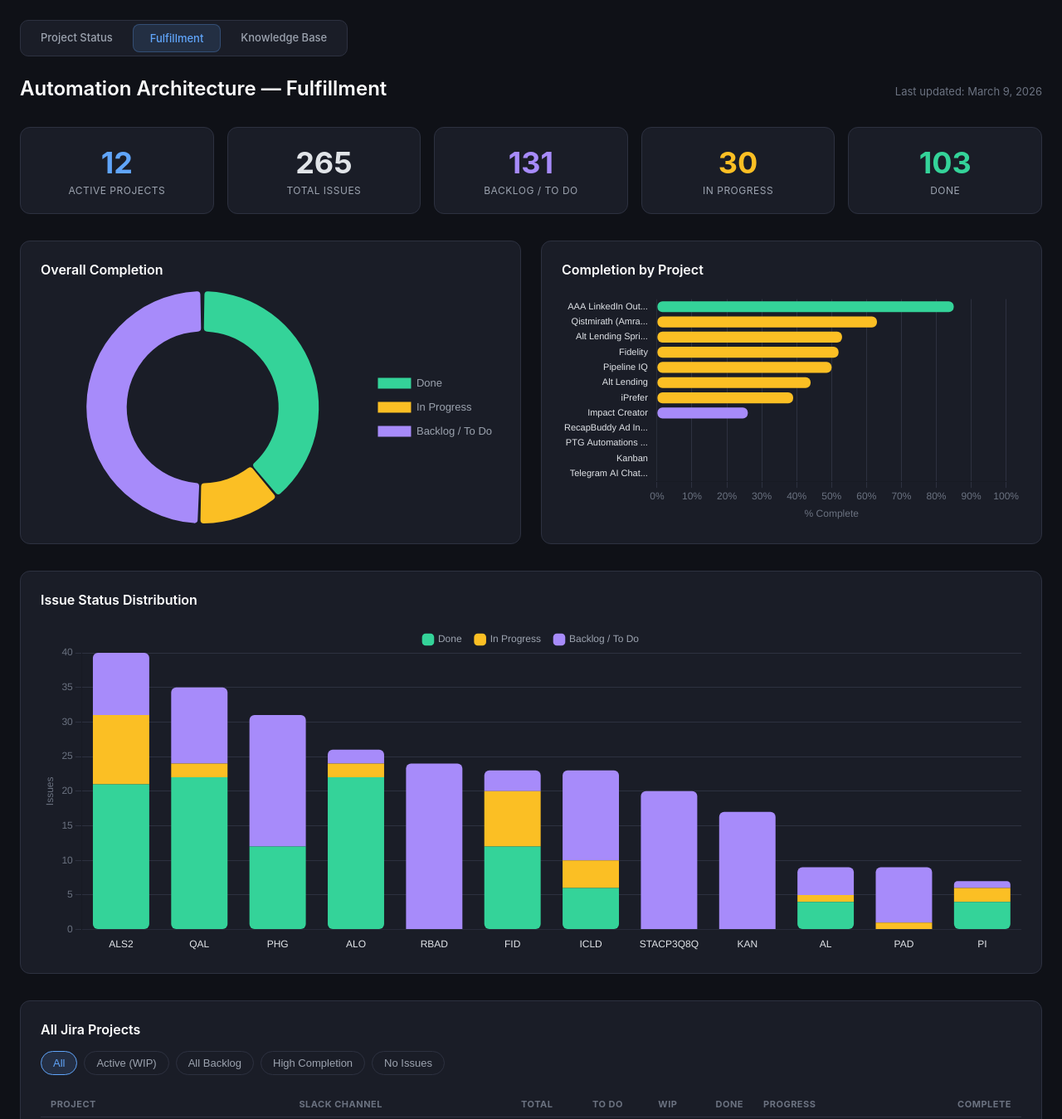
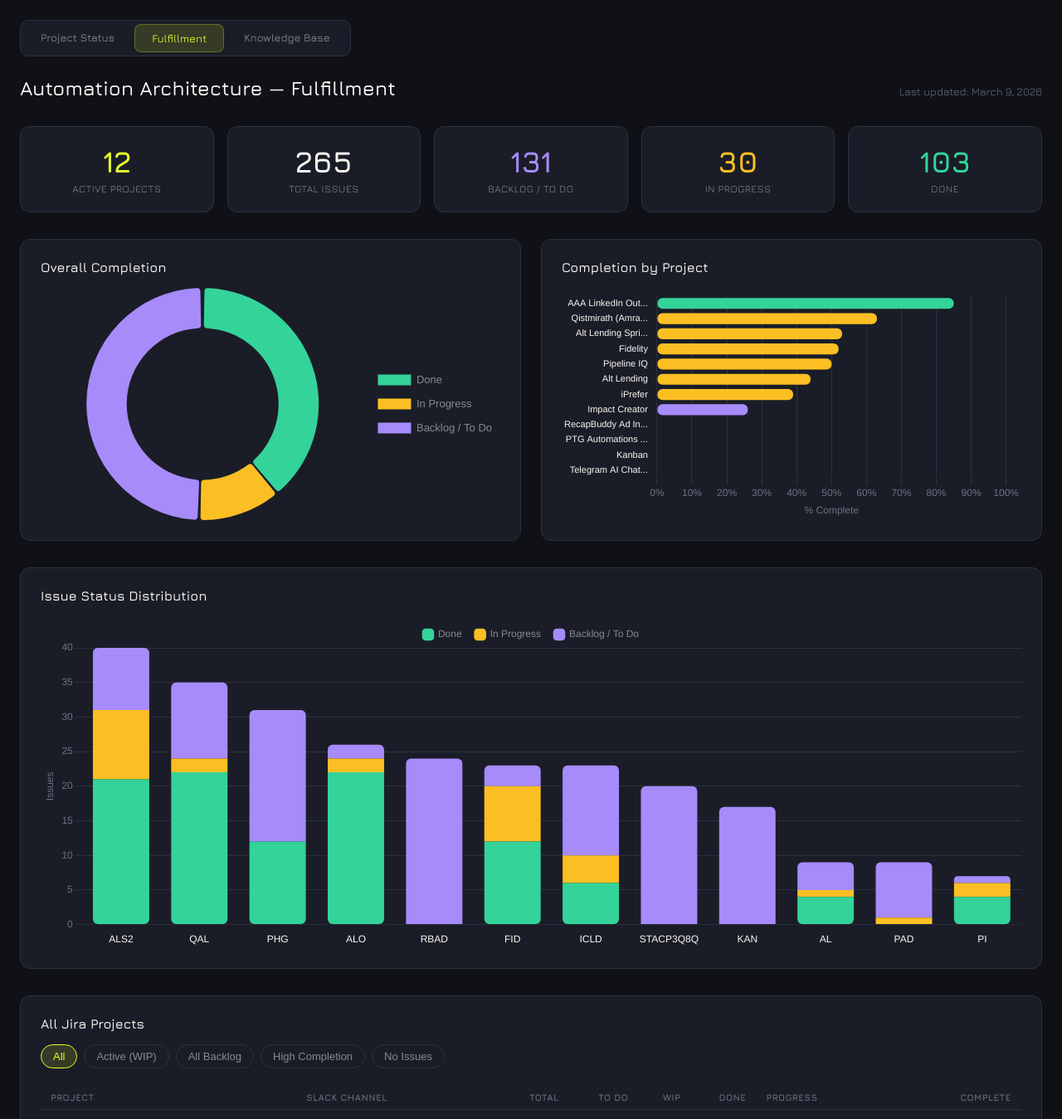
Before and after one commit to Automation-Architecture/aa-jira-fulfillment, a plain HTML site: page public/index.html in a window 1280 px wide. Shown: the top 1349 px of the page at 83% size. Drawn offline with nearby package versions, Linux system fonts and the light colour scheme.

Commit message:
Apply brand guidelines: Jura font + lime/off-white color palette

```diff
--- a/public/index.html
+++ b/public/index.html
@@ -4,35 +4,36 @@
 <meta charset="UTF-8">
 <meta name="viewport" content="width=device-width, initial-scale=1.0">
 <title>Automation Architecture — Fulfillment</title>
+<link href="https://fonts.googleapis.com/css2?family=Jura:wght@300;400;500;600;700&display=swap" rel="stylesheet">
 <script src="https://cdnjs.cloudflare.com/ajax/libs/Chart.js/4.4.1/chart.umd.min.js"></script>
 <style>
   * { margin: 0; padding: 0; box-sizing: border-box; }
-  body { font-family: -apple-system, BlinkMacSystemFont, 'Segoe UI', Roboto, sans-serif; background: #0f1117; color: #e1e4e8; padding: 24px; }
+  body { font-family: 'Jura', sans-serif; background: #0f1117; color: #F9F7F2; padding: 24px; }
 
   .nav { display: flex; gap: 4px; margin-bottom: 24px; background: #1a1d27; border-radius: 10px; padding: 4px; border: 1px solid #2d3140; width: fit-content; }
-  .nav a { padding: 8px 20px; border-radius: 8px; font-size: 13px; font-weight: 500; color: #9ca3af; text-decoration: none; transition: all 0.15s; }
-  .nav a:hover { color: #e1e4e8; background: #2d3140; }
-  .nav a.active { background: #60a5fa22; color: #60a5fa; border: 1px solid #60a5fa44; }
+  .nav a { padding: 8px 20px; border-radius: 8px; font-size: 13px; font-weight: 500; color: #898A8D; text-decoration: none; transition: all 0.15s; }
+  .nav a:hover { color: #F9F7F2; background: #2d3140; }
+  .nav a.active { background: #E6FF2B22; color: #E6FF2B; border: 1px solid #E6FF2B44; }
 
   .header { display: flex; justify-content: space-between; align-items: baseline; margin-bottom: 32px; }
-  .header h1 { font-size: 24px; font-weight: 600; color: #fff; }
+  .header h1 { font-size: 24px; font-weight: 600; color: #F9F7F2; }
   .header .updated { font-size: 13px; color: #6b7280; }
 
   .stats-row { display: grid; grid-template-columns: repeat(5, 1fr); gap: 16px; margin-bottom: 32px; }
   .stat-card { background: #1a1d27; border-radius: 12px; padding: 20px; text-align: center; border: 1px solid #2d3140; }
   .stat-card .number { font-size: 36px; font-weight: 700; margin-bottom: 4px; }
-  .stat-card .label { font-size: 12px; color: #9ca3af; text-transform: uppercase; letter-spacing: 0.5px; }
-  .stat-card.total .number { color: #e1e4e8; }
+  .stat-card .label { font-size: 12px; color: #898A8D; text-transform: uppercase; letter-spacing: 0.5px; }
+  .stat-card.total .number { color: #F9F7F2; }
   .stat-card.backlog .number { color: #a78bfa; }
   .stat-card.wip .number { color: #fbbf24; }
   .stat-card.done .number { color: #34d399; }
-  .stat-card.projects .number { color: #60a5fa; }
+  .stat-card.projects .number { color: #E6FF2B; }
 
   .grid-2 { display: grid; grid-template-columns: 1fr 1fr; gap: 24px; margin-bottom: 32px; }
   .grid-3 { display: grid; grid-template-columns: 1fr 1fr 1fr; gap: 24px; margin-bottom: 32px; }
 
   .card { background: #1a1d27; border-radius: 12px; padding: 24px; border: 1px solid #2d3140; }
-  .card h2 { font-size: 16px; font-weight: 600; margin-bottom: 16px; color: #fff; }
+  .card h2 { font-size: 16px; font-weight: 600; margin-bottom: 16px; color: #F9F7F2; }
 
   .chart-container { position: relative; height: 280px; }
   .chart-container-tall { position: relative; height: 400px; }
@@ -50,9 +51,9 @@
   .progress-bar .seg-todo { background: #a78bfa; }
 
   .filter-row { display: flex; gap: 8px; margin-bottom: 20px; flex-wrap: wrap; }
-  .filter-btn { padding: 6px 14px; border-radius: 20px; border: 1px solid #2d3140; background: transparent; color: #9ca3af; font-size: 13px; cursor: pointer; transition: all 0.15s; }
-  .filter-btn:hover { border-color: #60a5fa; color: #60a5fa; }
-  .filter-btn.active { background: #60a5fa22; border-color: #60a5fa; color: #60a5fa; }
+  .filter-btn { padding: 6px 14px; border-radius: 20px; border: 1px solid #2d3140; background: transparent; color: #898A8D; font-size: 13px; cursor: pointer; transition: all 0.15s; }
+  .filter-btn:hover { border-color: #E6FF2B; color: #E6FF2B; }
+  .filter-btn.active { background: #E6FF2B22; border-color: #E6FF2B; color: #E6FF2B; }
 
   .badge { display: inline-block; padding: 2px 8px; border-radius: 10px; font-size: 11px; font-weight: 600; }
   .badge-done { background: #34d39922; color: #34d399; }
@@ -60,7 +61,7 @@
   .badge-todo { background: #a78bfa22; color: #a78bfa; }
   .badge-empty { background: #6b728022; color: #6b7280; }
 
-  .jira-link { color: #60a5fa; text-decoration: none; font-size: 12px; }
+  .jira-link { color: #E6FF2B; text-decoration: none; font-size: 12px; }
   .jira-link:hover { text-decoration: underline; }
   .slack-tag { color: #6b7280; font-size: 12px; }
 
@@ -252,7 +253,7 @@ new Chart(document.getElementById('completionDonut'), {
     maintainAspectRatio: false,
     cutout: '65%',
     plugins: {
-      legend: { position: 'right', labels: { color: '#9ca3af', padding: 16, font: { size: 13 } } }
+      legend: { position: 'right', labels: { color: '#898A8D', padding: 16, font: { size: 13 } } }
     }
   }
 });
@@ -285,7 +286,7 @@ new Chart(document.getElementById('completionBar'), {
     plugins: { legend: { display: false } },
     scales: {
       x: { grid: { color: '#2d3140' }, ticks: { color: '#6b7280', callback: v => v + '%' }, max: 100, title: { display: true, text: '% Complete', color: '#6b7280' } },
-      y: { grid: { display: false }, ticks: { color: '#e1e4e8', font: { size: 11 } } }
+      y: { grid: { display: false }, ticks: { color: '#F9F7F2', font: { size: 11 } } }
     }
   }
 });
@@ -323,10 +324,10 @@ new Chart(document.getElementById('stackedChart'), {
     responsive: true,
     maintainAspectRatio: false,
     plugins: {
-      legend: { position: 'top', labels: { color: '#9ca3af', padding: 16, font: { size: 12 }, usePointStyle: true, pointStyle: 'rectRounded' } }
+      legend: { position: 'top', labels: { color: '#898A8D', padding: 16, font: { size: 12 }, usePointStyle: true, pointStyle: 'rectRounded' } }
     },
     scales: {
-      x: { stacked: true, grid: { display: false }, ticks: { color: '#e1e4e8', font: { size: 12 } } },
+      x: { stacked: true, grid: { display: false }, ticks: { color: '#F9F7F2', font: { size: 12 } } },
       y: { stacked: true, grid: { color: '#2d3140' }, ticks: { color: '#6b7280' }, title: { display: true, text: 'Issues', color: '#6b7280' } }
     }
   }
```
